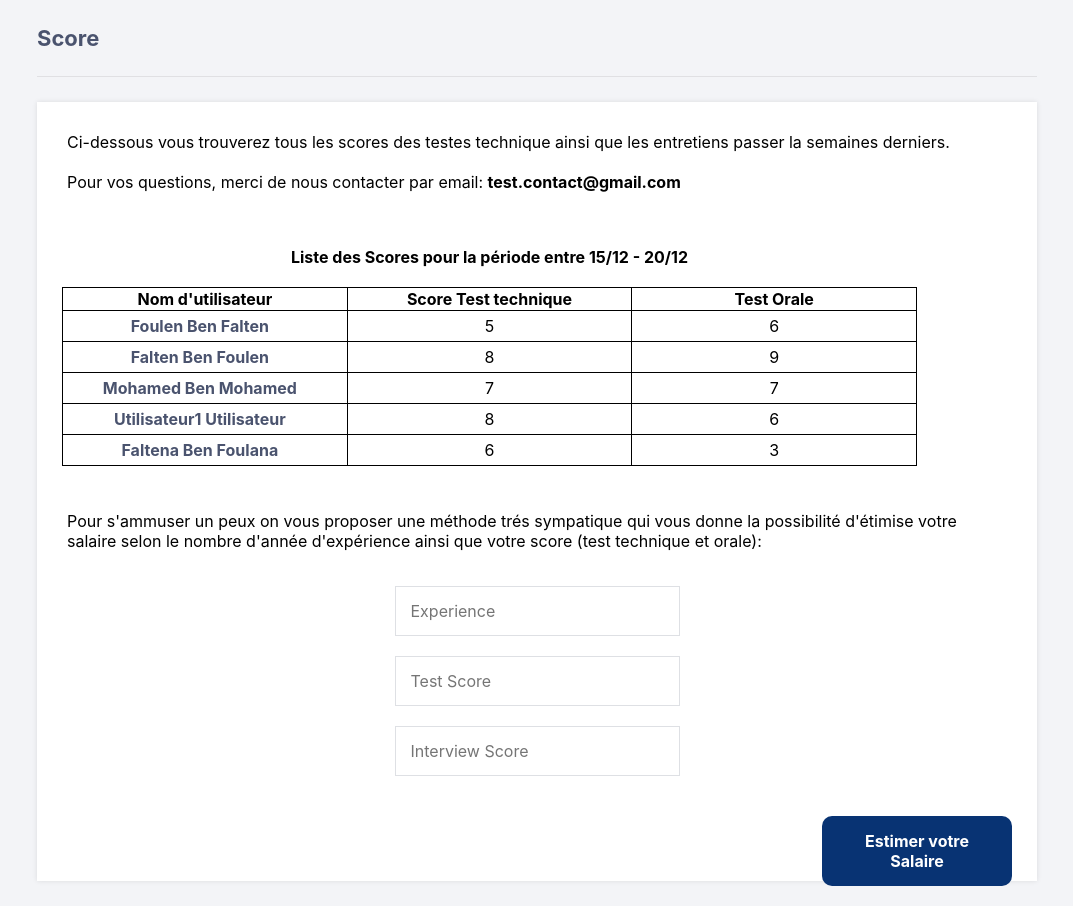
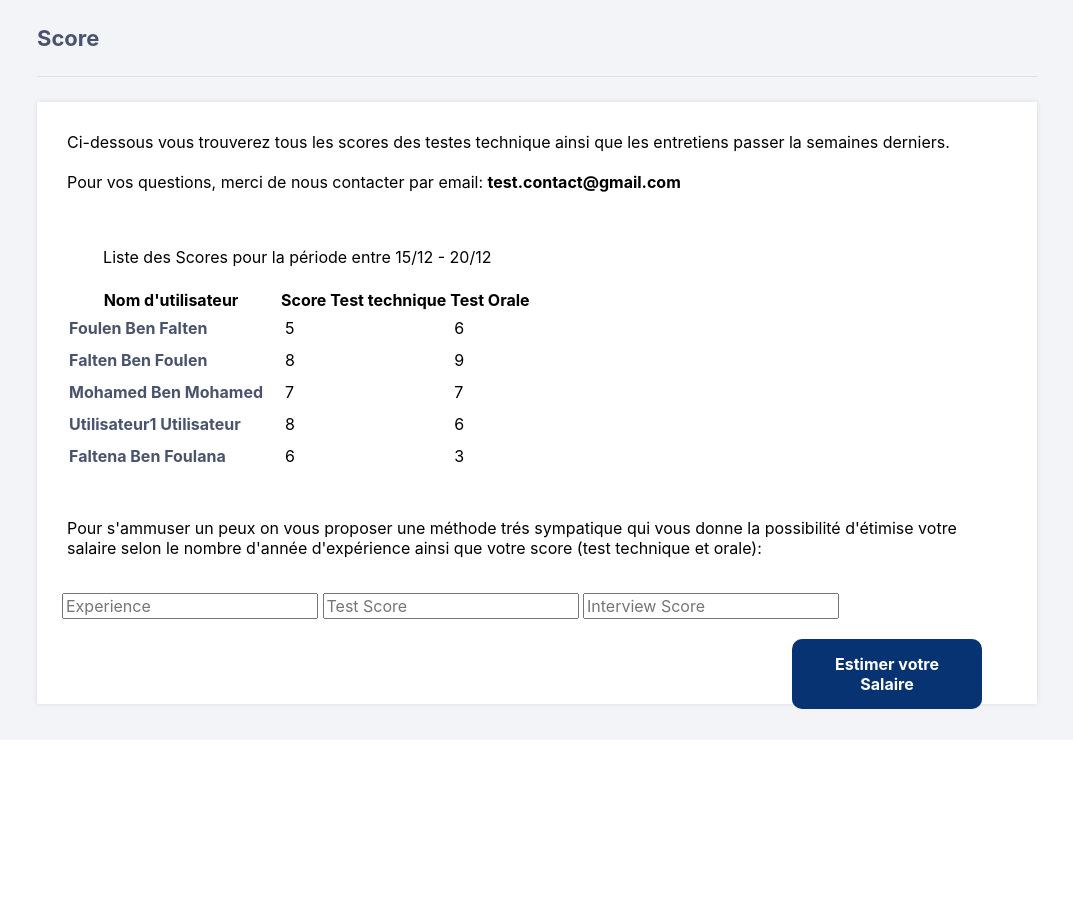
Before and after one commit to BenSmayaWiem/Mon-Premier-Projet-AI, a Flask app: page /score in a window 1280 px wide. Shown: the part 60-966 px from the top of the page, without its empty margins (103-1176 px from the left). After the commit the page ends 769 px from the top, so only its background shows below. Run offline with Flask 2, Linux system fonts and the light colour scheme; parts of the project's set-up code (start-up, migrations or seed data) failed here and were passed over; some libraries are stand-ins or nearby versions.

Commit message:
Update score.html

```diff
--- a/templates/score.html
+++ b/templates/score.html
@@ -3,43 +3,7 @@
 {% block title %}Profile{% endblock %}
 
 {% block content %}
-<style type="text/css">
 
-table {
- border-collapse:collapse;
- width:90%;
- }
-th, td {
- border:1px solid black;
- width:20%;
- }
-td {
- text-align:center;
- }
-caption {
- font-weight:bold
- }
-
- .salaire input{
-    width: 30%;
-    height: 50px;
-    border: 1px solid #dee0e4;
-    margin-bottom: 20px;
-    padding: 0 15px;
-    display: block;
-    margin-left: auto;
-    margin-right: auto;
-}
-
-.btn{
-
-    display: block;
-    margin-left: auto;
-    margin-right: auto;
-}
-
-
-</style>
 <h2>Score</h2>
 <div>
     <p>Ci-dessous vous trouverez tous les scores des testes technique ainsi que les entretiens passer la semaines derniers. </p>
```
